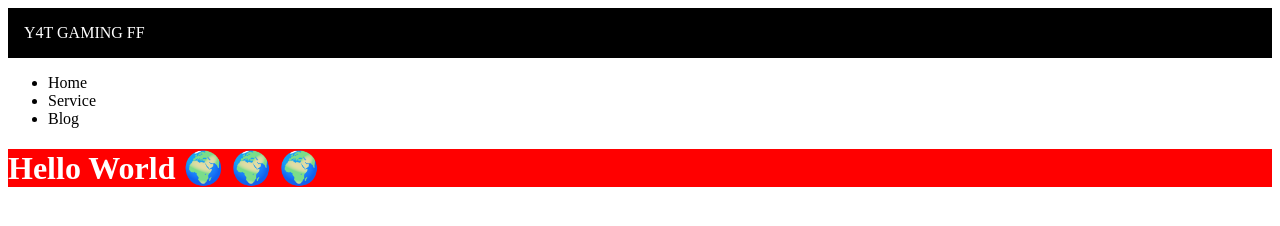
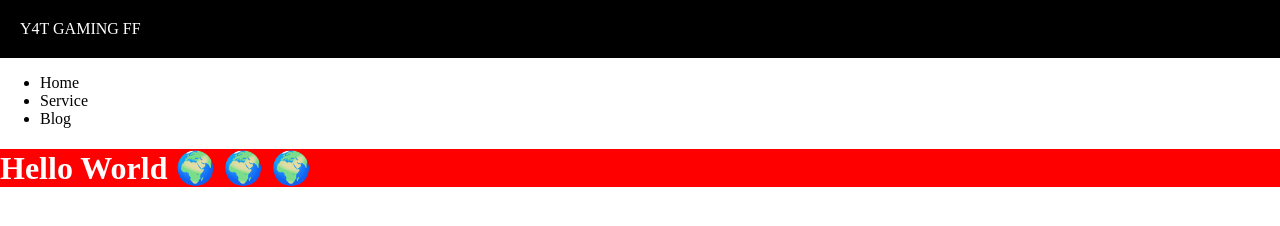
Before and after one commit to Saurav-io-bot/Resume, a plain HTML site: page index.html in a window 1280 px wide. Drawn offline with Linux system fonts and the light colour scheme.

Commit message:
Update style.css

```diff
--- a/style.css
+++ b/style.css
@@ -1,8 +1,12 @@
-
+body{
+       margin:0;
+}
 header{
        background-color:black;
        color:white;
-       padding:16px;
+       padding:20px;
+       margin:0;
+
 
 }
 h1{
```
